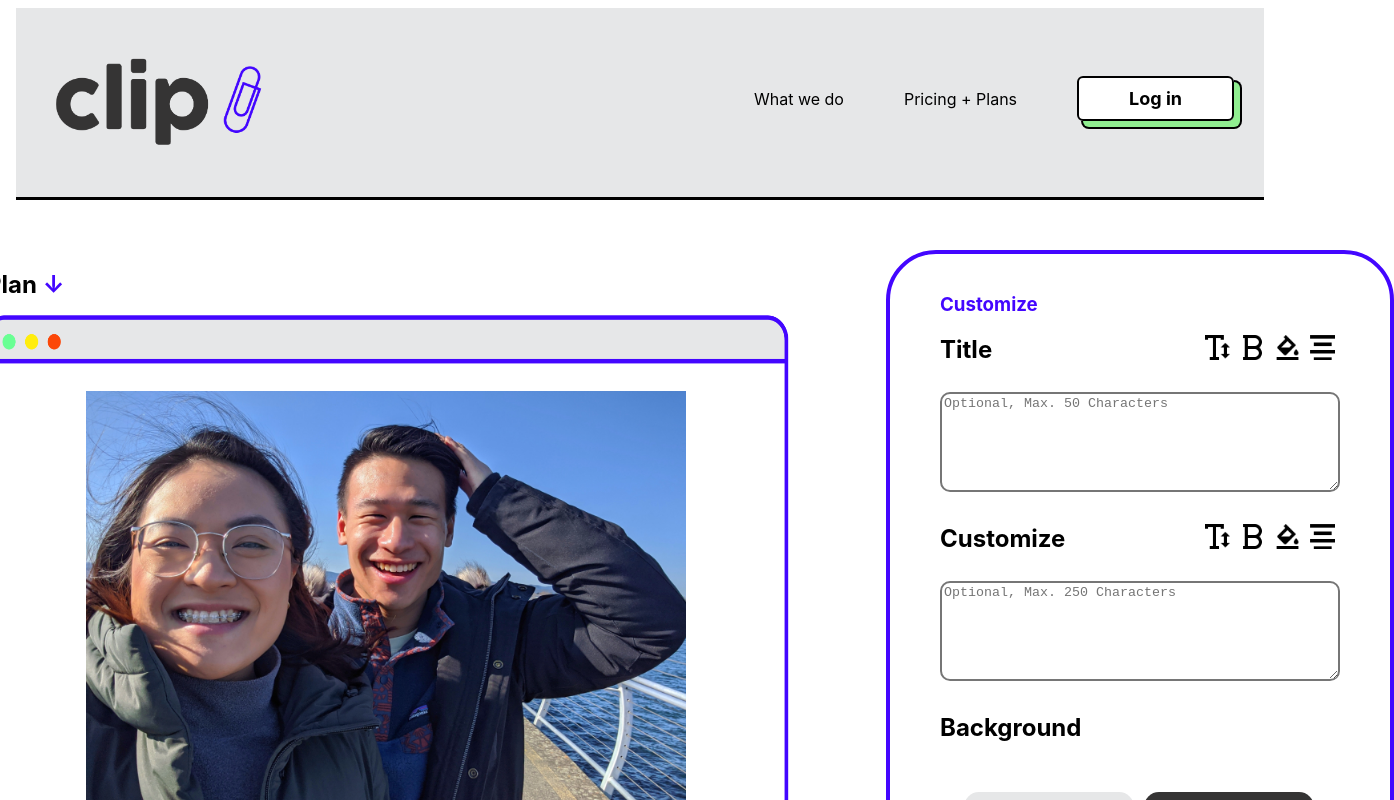
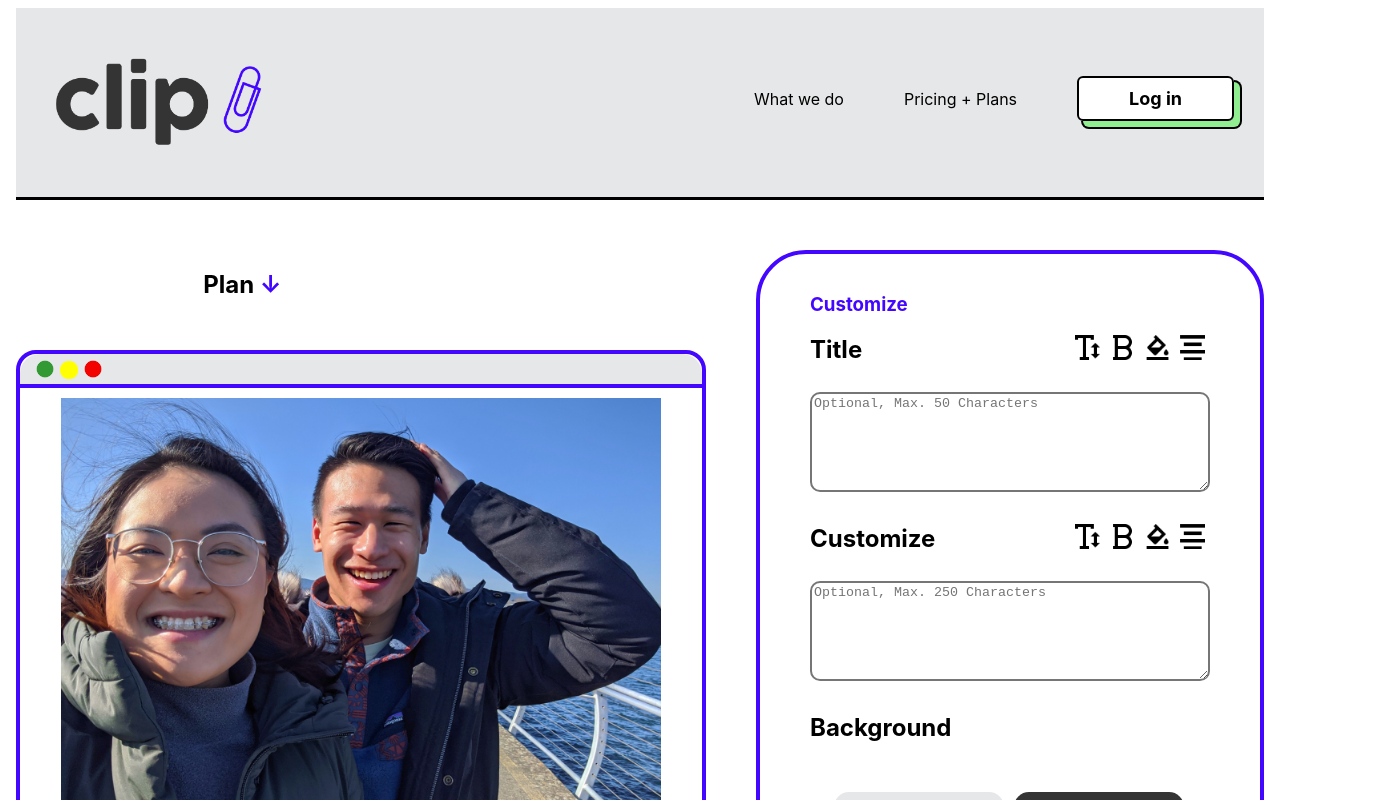
Before and after one commit to ulilnerd/clip-client, a React (Create React App) app: page /plans in a window 1280 px wide. Shown: the top 800 px of the page, 1394 px wide, since content can reach past the window. Built offline with nearby package versions, Linux system fonts and the light colour scheme.

Commit message:
imageholders are their own entity now

```diff
--- a/src/Login.js
+++ b/src/Login.js
@@ -4,6 +4,9 @@ import Navbar from './Navbar';
 import Footer from './Footer';
 
 import featuredCommWork from './images/ClipImage-10.png';
+import redcircle from './images/redcircle.png';
+import yellowcircle from './images/yellowcircle.png';
+import greencircle from './images/greencircle.png';
 
 class Login extends Component {
 
@@ -36,10 +39,16 @@ class Login extends Component {
                             </form>
                         </div>
                    </div>
-                   <div class="featuredCommWork">
-                        <div style={{position:"absolute",left:"40%",top:"18%",fontWeight:"lighter"}}><i>Featured community work</i></div>
-                        <img style={{width:"1000px", height:"700px"}} src={featuredCommWork}/>
-                   </div>
+                   <div class="imageHolder" style={{margin:"100px 50px 0px 50px"}}>
+                    <div class="imageHolderBar">
+                        <div style={{marginLeft:"15px", paddingTop:"5px"}}>
+                            <img src={greencircle} style={{width:"20px", height:"20px"}}/>
+                            <img src={yellowcircle} style={{width:"18px", margin:"0px 5px 0px 5px"}}/>
+                            <img src={redcircle} style={{width:"20px", height:"20px"}}/>
+                        </div>
+                    </div>
+                    <div style={{fontWeight:"lighter", textAlign:"center", marginTop:"10px"}}><i>Featured community work</i></div>
+                </div>
                </div>
            </div>
         );
--- a/src/PricingPlans.js
+++ b/src/PricingPlans.js
@@ -9,6 +9,10 @@ import alignCenter from './images/align-center.png';
 import font from './images/font.png';
 import fill from './images/fill.png';
 
+import redcircle from './images/redcircle.png';
+import yellowcircle from './images/yellowcircle.png';
+import greencircle from './images/greencircle.png';
+
 class PricingPlans extends Component {
 
 
@@ -16,11 +20,28 @@ class PricingPlans extends Component {
         return(
            <div>
                <div class="containerCenter">
-                    <div style={{position:"relative"}}>
-                    <h2 style={{position:"absolute",left:"10%"}}>Plan <b style={{color:"#4306FF"}}>&darr;</b></h2>
+                    {/* <div style={{position:"relative"}}>
+                        <h2 style={{position:"absolute",left:"10%"}}>Plan <b style={{color:"#4306FF"}}>&darr;</b></h2>
                         <img style={{width:"600px", height:"450px",position:"absolute",left:"20%",top:"20%"}} src={examplePic}/>
                         <img style={{width:"1000px", height:"700px"}} src={featuredCommWork}/>
+                    </div> */}
+                <h2 style={{position:"absolute",left:"15%"}}>Plan <b style={{color:"#4306FF"}}>&darr;</b></h2>
+                <div class="imageHolder" style={{margin:"100px 50px 0px 0px"}}>
+                    <div class="imageHolderBar">
+                        <div style={{marginLeft:"15px", paddingTop:"5px"}}>
+                            <img src={greencircle} style={{width:"20px", height:"20px"}}/>
+                            <img src={yellowcircle} style={{width:"18px", margin:"0px 5px 0px 5px"}}/>
+                            <img src={redcircle} style={{width:"20px", height:"20px"}}/>
+                        </div>
                     </div>
+                    <div style={{textAlign:"center",marginTop:"10px"}}>
+                        <img style={{width:"600px", height:"450px"}} src={examplePic}/>
+                    </div>
+
+                    {/* <div style={{fontWeight:"lighter", textAlign:"center", marginTop:"10px"}}><i>Featured community work</i></div> */}
+                </div>
+
+
                     <div class="loginBox" style={{padding:"20px 50px 0px 50px"}}>
                         <h3 style={{color:"#4306FF"}}>Customize</h3>
                         <form style={{position:"relative"}}>
--- a/src/WhatWeDo.js
+++ b/src/WhatWeDo.js
@@ -4,6 +4,10 @@ import clipPaper from './images/ClipImage-02.png';
 import paperClipRotate from './images/paperClipRotate.png';
 import postItRotate from './images/postItRotate.png';
 import faces from './images/faces.png';
+
+import redcircle from './images/redcircle.png';
+import yellowcircle from './images/yellowcircle.png';
+import greencircle from './images/greencircle.png';
 
 class WhatWeDo extends Component {
 
@@ -13,7 +17,15 @@ class WhatWeDo extends Component {
             <div>
 
             <div class="containerCenter">
-                <div class="imageHolder" style={{marginTop:"50px"}}></div>
+                <div class="imageHolder" style={{marginTop:"50px"}}>
+                    <div class="imageHolderBar">
+                        <div style={{marginLeft:"15px", paddingTop:"5px"}}>
+                            <img src={greencircle} style={{width:"20px", height:"20px"}}/>
+                            <img src={yellowcircle} style={{width:"18px", margin:"0px 5px 0px 5px"}}/>
+                            <img src={redcircle} style={{width:"20px", height:"20px"}}/>
+                        </div>
+                    </div>
+                </div>
                 <div style={{width:"550px", position:"relative"}}>
                     <div class="clipText" style={{maxWidth:"500px", marginLeft:"50px", top:"20%"}}>
                         <h1 style={{fontSize:"48px"}}>Present your ideas with confidence.</h1>
```
